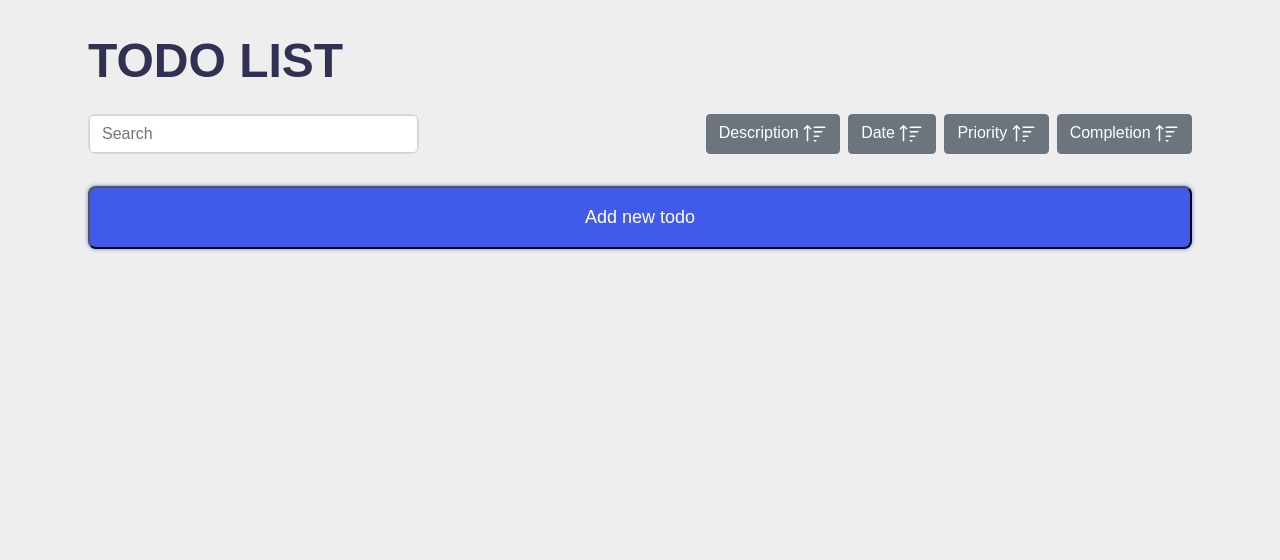
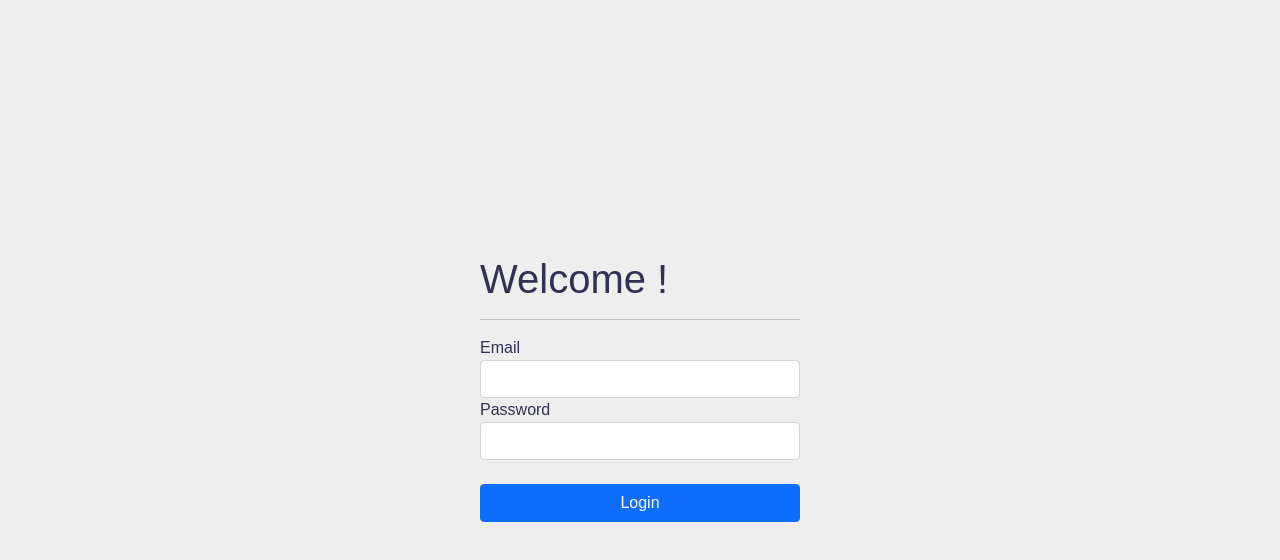
Before and after one commit to NursiNursi/turboly-challenge, a Vue app: page /login in a window 1280 px wide. Shown: the top 560 px of the page. Built offline with nearby package versions, Linux system fonts and the light colour scheme.

Commit message:
Install and configure Vue Router

```diff
--- a/package.json
+++ b/package.json
@@ -9,7 +9,8 @@
     "preview": "vite preview"
   },
   "dependencies": {
-    "vue": "^3.4.21"
+    "vue": "^3.4.21",
+    "vue-router": "^4.3.2"
   },
   "devDependencies": {
     "@vitejs/plugin-vue": "^5.0.4",
--- a/src/App.vue
+++ b/src/App.vue
@@ -6,7 +6,8 @@ import Home from "./components/Home.vue";
 <template>
   <div>
     <!-- <Login /> -->
-    <Home />
+    <!-- <Home /> -->
+    <RouterView />
   </div>
 </template>
 
--- a/src/components/Login.vue
+++ b/src/components/Login.vue
@@ -1,3 +1,13 @@
+<script setup>
+import { useRouter } from "vue-router";
+
+const router = useRouter();
+
+const goTodo = () => {
+  router.push("/todo");
+};
+</script>
+
 <template>
   <div class="d-flex align-items-center justify-content-center vh-100">
     <div class="col-md-3">
@@ -17,7 +27,7 @@
           </div>
 
           <div class="my-4 d-grid">
-            <button class="btn btn-primary">Login</button>
+            <button @click="goTodo" class="btn btn-primary">Login</button>
           </div>
         </form>
       </div>
--- /dev/null
+++ b/src/router/index.js
@@ -0,0 +1,25 @@
+import { createRouter, createWebHistory } from "vue-router";
+import Login from "../components/Login.vue";
+import Home from "../components/Home.vue";
+
+const routes = [
+  {
+    path: "/login",
+    component: Login,
+  },
+  {
+    path: "/todo",
+    component: Home,
+  },
+  {
+    path: "/:catchAll(.*)",
+    redirect: "/login",
+  },
+];
+
+const router = createRouter({
+  history: createWebHistory(),
+  routes,
+});
+
+export default router;
```
Also changed, not shown: src/main.js (+5 -4 lines), 1 other file (tests, documents, lock files or other folders).
